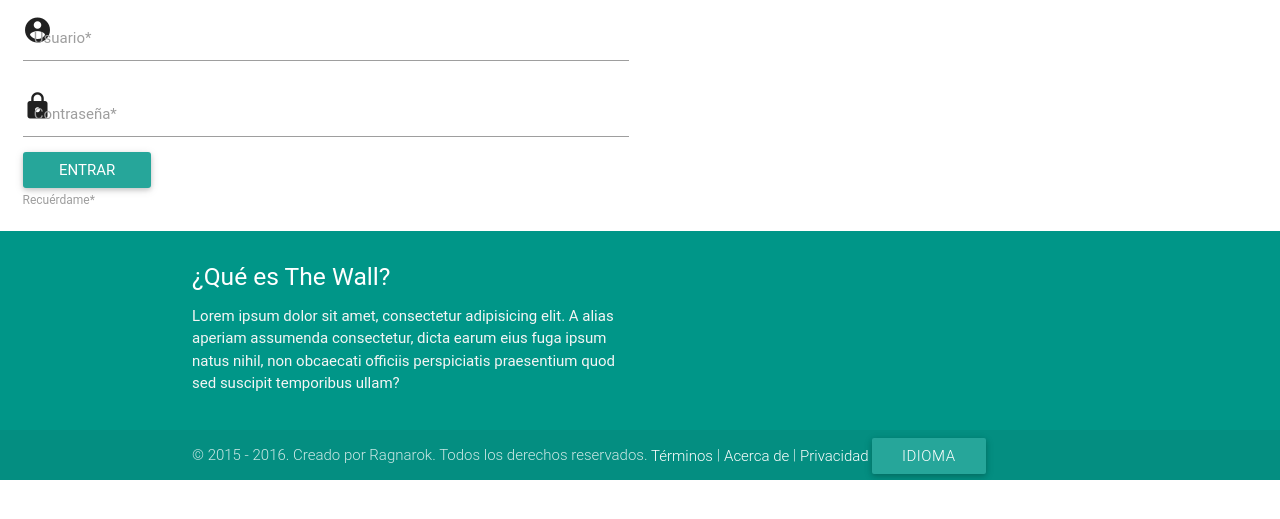
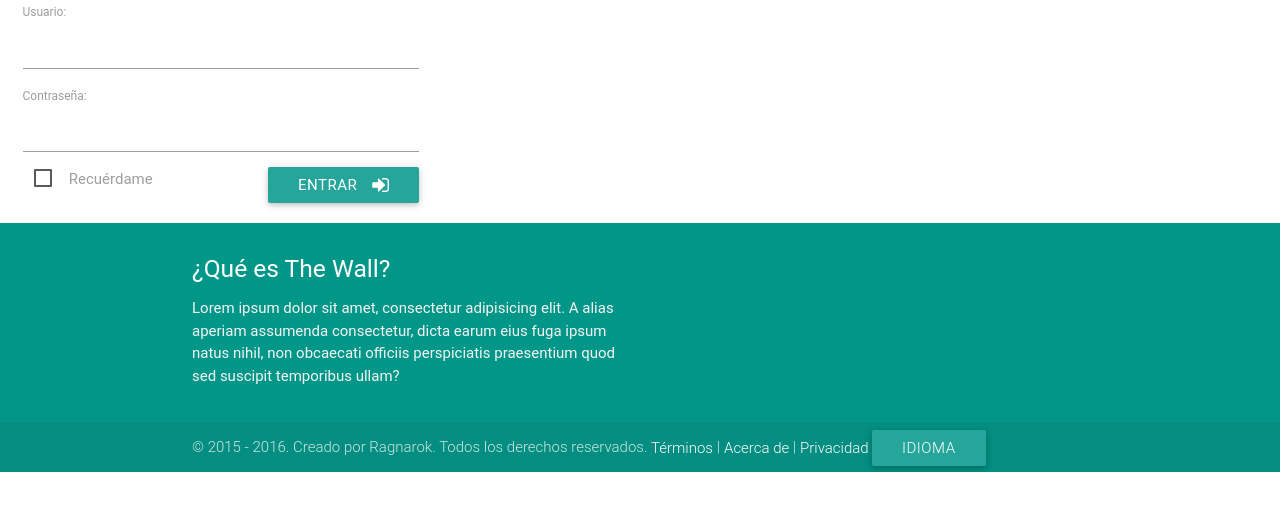
Before and after one commit to ragnarok22/socialProject, a Django app: page / in a window 1280 px wide. Shown: the top 519 px of the page. Run offline with Django 3.2, Linux system fonts and the light colour scheme; some libraries are stand-ins or nearby versions; some web fonts are replaced.

Commit message:
removiendo crispy-forms para evitar conflictos con materialize

```diff
--- a/account/forms.py
+++ b/account/forms.py
@@ -1,38 +1,13 @@
 from django import forms
-
-from crispy_forms.helper import FormHelper
-from crispy_forms.layout import Submit, Layout, Div, HTML, Field
-from crispy_forms.bootstrap import FormActions
 
 
 class LoginForm(forms.Form):
     username = forms.CharField(
-        label = 'Usuario',
-        required = True,
+        label='Usuario',
+        required=True
     )
     password = forms.CharField(
-        label = 'Contraseña',
-        required = True,
-        widget = forms.PasswordInput
+        label='Contraseña',
+        required=True,
+        widget=forms.PasswordInput
     )
-    remember = forms.BooleanField(label='Recuérdame')
-
-    text = forms.TextInput()
-    helper = FormHelper()
-    helper.form_method = 'POST'
-    helper.form_class = 'col s12 m6 l6'
-    helper.layout = Layout(
-        Div(
-            HTML('<i class="material-icons prefix">account_circle</i>'),
-            Field('username', css_class='validate'),
-            css_class='input-field'
-        ),
-        Div(
-            HTML('<i class="material-icons prefix">lock</i>'),
-            Field('password', css_class='validate'),
-            css_class='input-field'
-        ),
-        FormActions(Submit('login', 'Entrar', css_class='btn waves-effect')),
-        'remember'
-    )
-    # helper.add_input(Submit('login', 'Entrar', css_class='btn btn-primary waves-effect'))
--- a/account/views.py
+++ b/account/views.py
@@ -1,3 +1,4 @@
+from django.contrib.auth import authenticate, login
 from django.views.generic import TemplateView, FormView
 
 from .forms import LoginForm
@@ -6,6 +7,18 @@ from .forms import LoginForm
 class LoginView(FormView):
     template_name = 'account/login.html'
     form_class = LoginForm
+
+    def form_valid(self, form):
+        user = authenticate(username=form.instance.username, password=form.instance.password)
+        if user is None:
+            if user.is_active:
+                message = 'el usuario es valido'
+                login(request=self.request, user=user)
+            else:
+                message = 'El usuario ha sido baneado, por favor contacte con el administrador'
+        else:
+            message = 'El usuario y/o la contraseña son incorrectos'
+        return super(LoginView, self).form_valid(form)
 
 
 class AboutView(TemplateView):
--- a/templates/account/login.html
+++ b/templates/account/login.html
@@ -1,11 +1,23 @@
 {% extends 'base.html' %}
-{% load crispy_forms_tags %}
 
 {% block title %}Login{% endblock %}
 {% block content %}
     <div class="row">
         <div class="col s12 l12">
-            {% crispy form %}
+            <form method="post" class="col l4">
+                {% csrf_token %}
+                {{ form }}
+                <div class="col l6">
+                    <input type="checkbox" id="remember">
+                    <label for="remember">Recuérdame</label>
+                </div>
+                <div class="right">
+                    <button class="btn waves-effect" type="submit">
+                        Entrar
+                        <i class="fa fa-sign-in right"></i>
+                    </button>
+                </div>
+            </form>
         </div>
     </div>
 {% endblock %}
--- a/templates/base.html
+++ b/templates/base.html
@@ -2,7 +2,6 @@
 <html lang="es">
 <head>
     {% load staticfiles %}
-    {% load crispy_forms_tags %}
     <meta charset="UTF-8">
     <meta name="viewport" content="width=device-width, initial-scale=1.0"/>
     <meta name="description" content="Social Network of University of Holguin">
```
Also changed, not shown: socialProject/settings.py (+1 -7 lines), db.sqlite3.
